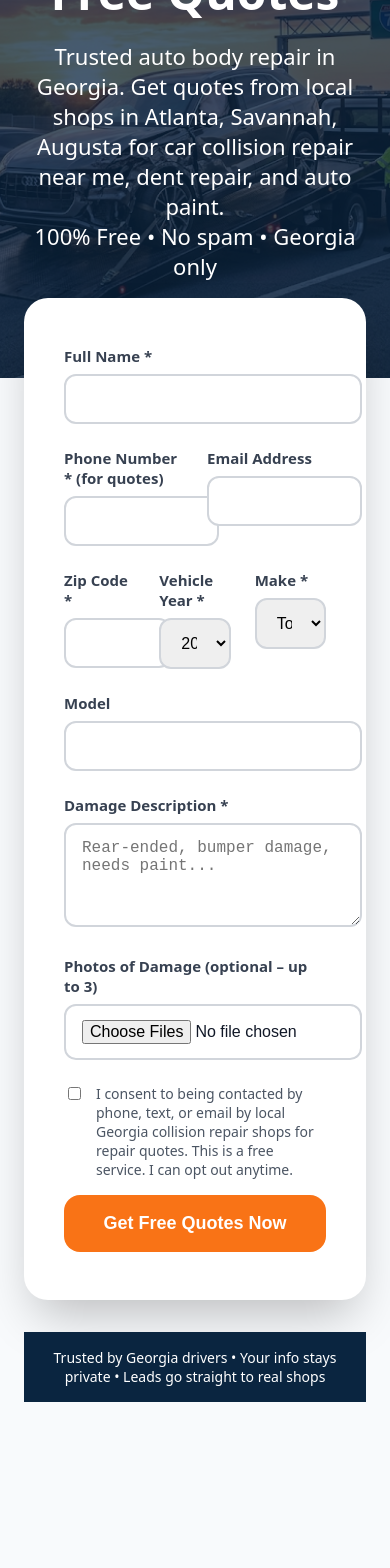
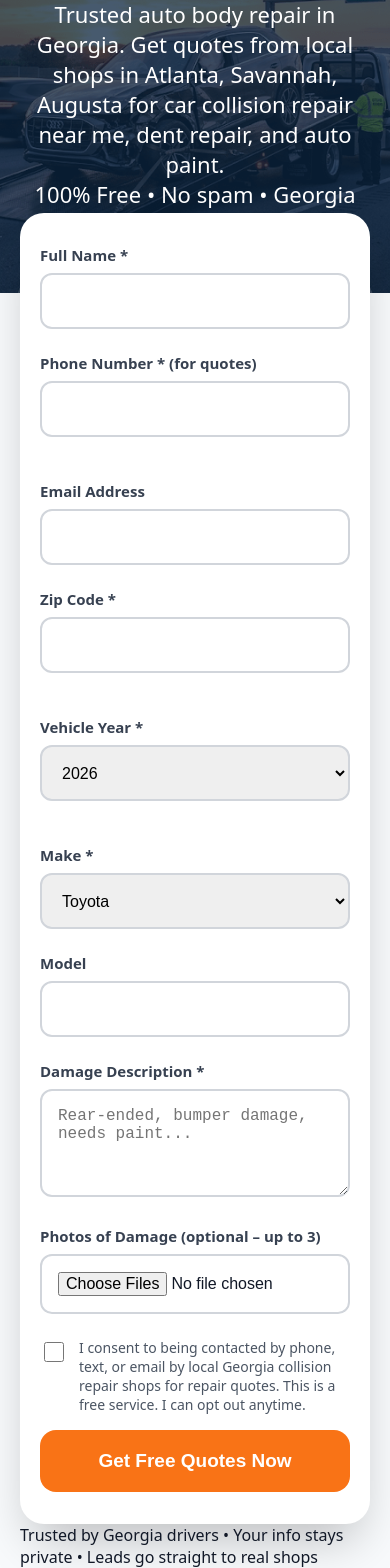
Before and after one commit to buildveloper/georgia-collision-repair, a Next.js app: page / in a window 390 px wide. Shown: the part 213-1781 px from the top of the page. Before the commit the page ends 1615 px from the top, so only its background shows below. Built offline with nearby package versions, Linux system fonts and the light colour scheme.

Commit message:
mobile responsiveness

```diff
--- a/app/globals.css
+++ b/app/globals.css
@@ -6,6 +6,7 @@ body {
   color: #111827;
 }
 
+/* Hero */
 .hero {
   position: relative;
   height: 70vh;
@@ -33,19 +34,20 @@ body {
 .hero-content {
   position: relative;
   z-index: 10;
-  padding: 0 24px;
+  padding: 0 20px;
   max-width: 800px;
 }
 
 .logo {
-  height: 96px;
-  margin-bottom: 24px;
+  height: 80px;
+  margin-bottom: 20px;
 }
 
+/* Form */
 .form-wrapper {
   max-width: 640px;
   margin: -80px auto 0;
-  padding: 0 24px;
+  padding: 0 20px;
   position: relative;
   z-index: 20;
 }
@@ -54,7 +56,7 @@ body {
   background: white;
   border-radius: 24px;
   box-shadow: 0 25px 50px -12px rgb(0 0 0 / 0.25);
-  padding: 48px 40px;
+  padding: 40px 24px;
 }
 
 .form-group {
@@ -71,11 +73,12 @@ body {
 
 .input, .textarea, select {
   width: 100%;
-  padding: 14px 16px;
+  padding: 16px;
   border: 2px solid #d1d5db;
   border-radius: 12px;
   font-size: 16px;
-  transition: all 0.2s;
+  min-height: 52px; /* Bigger touch target */
+  box-sizing: border-box;
 }
 
 .input:focus, .textarea:focus, select:focus {
@@ -84,17 +87,13 @@ body {
   box-shadow: 0 0 0 4px rgba(249, 115, 22, 0.15);
 }
 
-.grid-2 {
+.grid-2, .grid-3 {
   display: grid;
-  grid-template-columns: 1fr 1fr;
   gap: 24px;
 }
 
-.grid-3 {
-  display: grid;
-  grid-template-columns: 1fr 1fr 1fr;
-  gap: 24px;
-}
+.grid-2 { grid-template-columns: 1fr 1fr; }
+.grid-3 { grid-template-columns: 1fr 1fr 1fr; }
 
 .btn {
   width: 100%;
@@ -114,11 +113,6 @@ body {
   background: #ea580c;
 }
 
-.btn:disabled {
-  opacity: 0.7;
-  cursor: not-allowed;
-}
-
 .consent-label {
   display: flex;
   align-items: flex-start;
@@ -129,15 +123,37 @@ body {
 }
 
 .consent-label input {
-  margin-top: 3px;
+  margin-top: 4px;
   accent-color: #f97316;
+  min-width: 20px;
+  min-height: 20px;
 }
 
-.trust-bar {
-  text-align: center;
-  padding: 16px;
-  background: #0a2540;
-  color: white;
-  font-size: 14px;
-  margin-top: 32px;
+/* ============= MOBILE OPTIMIZATION ============= */
+@media (max-width: 640px) {
+  .hero {
+    height: 60vh;           /* Shorter hero on phones */
+  }
+  .logo {
+    height: 70px;
+  }
+  .main-form {
+    padding: 32px 20px;
+    margin-top: -40px;
+  }
+  .grid-2, .grid-3 {
+    grid-template-columns: 1fr !important;   /* Stack all fields */
+    gap: 20px;
+  }
+  .input, .textarea, select {
+    font-size: 16px;        /* Prevents zoom on iOS */
+    min-height: 56px;       /* Even bigger touch area */
+  }
+  .btn {
+    padding: 20px;
+    font-size: 19px;
+  }
+  .hero-content {
+    padding: 0 16px;
+  }
 }
```
Also changed, not shown: public/logo.png, public/mainhero.png.
